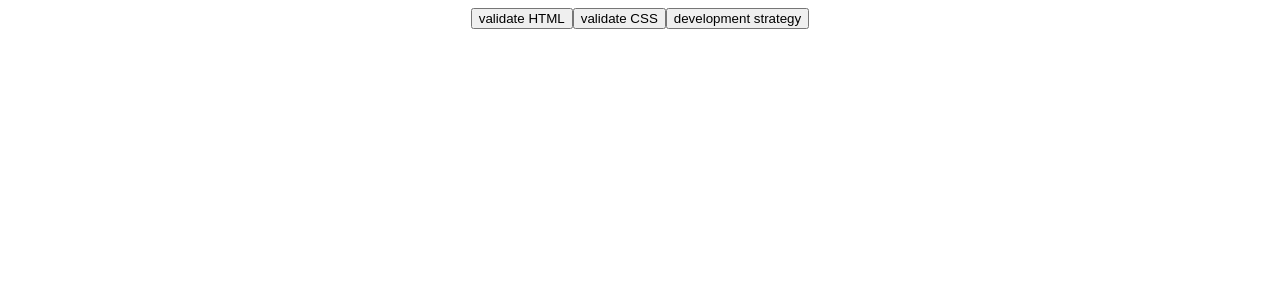
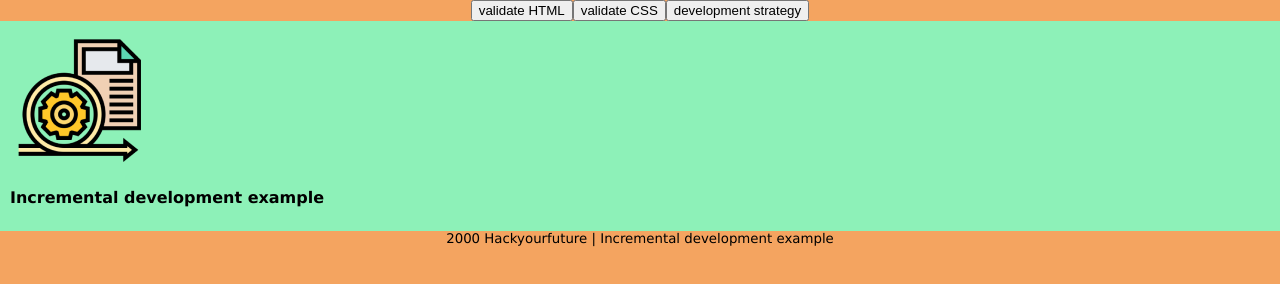
Before and after one commit to pavelbidenko2018/html-css-incremental-development, a plain HTML site: page index.html in a window 1280 px wide. Drawn offline with Linux system fonts and the light colour scheme.

Commit message:
header footer styling added

```diff
--- /dev/null
+++ b/css/style.css
@@ -0,0 +1,21 @@
+body {
+    font-family: 'Lucida Sans', 'Lucida Sans Regular', 'Lucida Grande', 'Lucida Sans Unicode', Geneva, Verdana, sans-serif;
+    background-color: sandybrown;
+    margin: 0;
+    width: auto;
+}
+
+header {
+    background-color: #8df1b8;
+    padding: 10px;
+}
+
+
+header h2 {
+    font-size: medium;
+}
+
+footer {
+    font-size: smaller;
+    text-align: center;
+}
--- a/index.html
+++ b/index.html
@@ -5,11 +5,22 @@
   <title></title>
   <meta charset="utf-8">
 
+  <link rel= "stylesheet" type="text/css" href="./css/style.css">
+
   <!-- Leave this here!  It renders the review buttons  -->
   <script src='./evaluation/init.js'></script>
 </head>
 
 <body>
+  <header>
+  <img src="img/iterative-incremental-development.png">
+  <h2>Incremental development example</h2>
+  </header>
+<footer>
+
+<div>2000 Hackyourfuture | Incremental development example</div>
+
+</footer>
 </body>
 
 </html>
```
Also changed, not shown: img/iterative-incremental-development.png (added).
